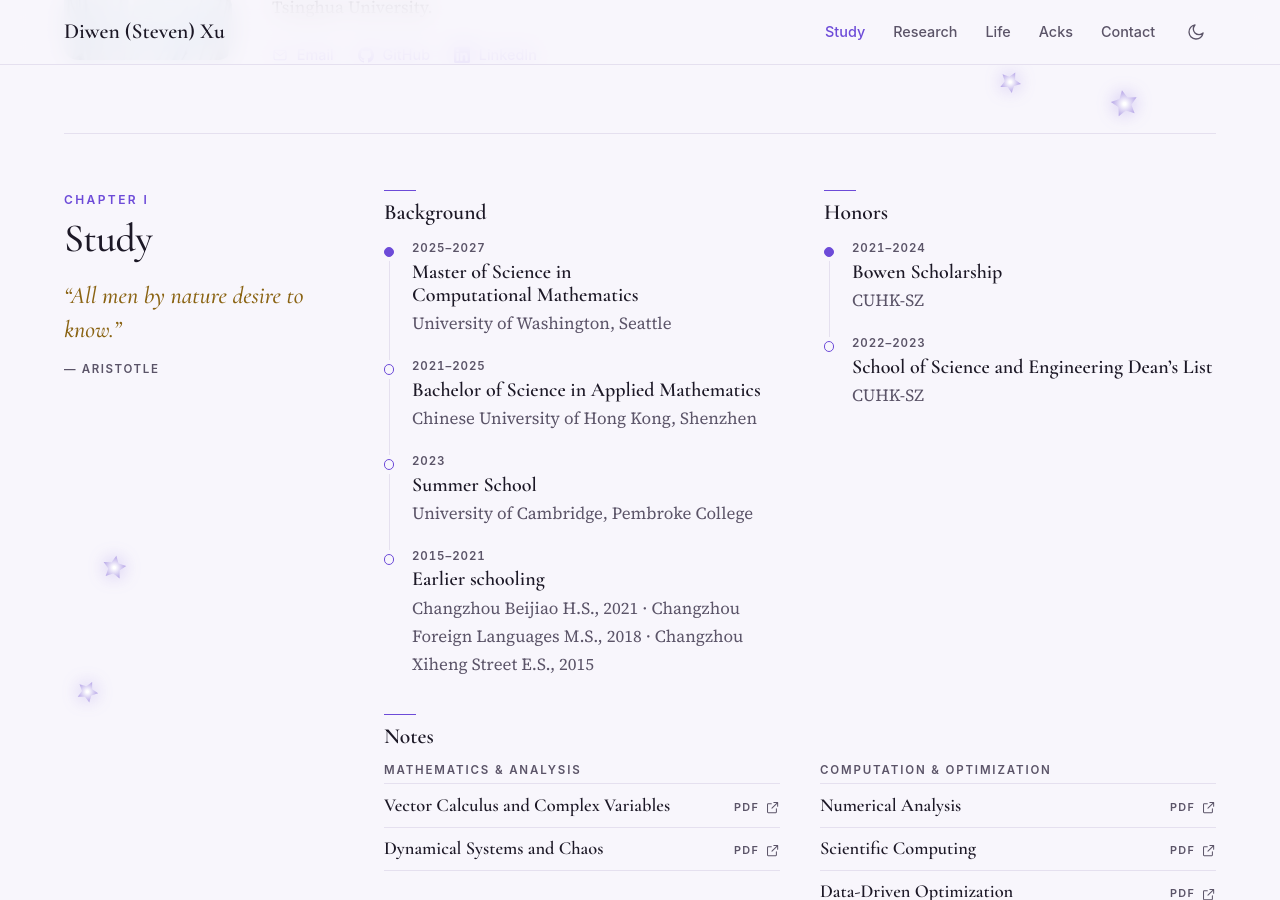
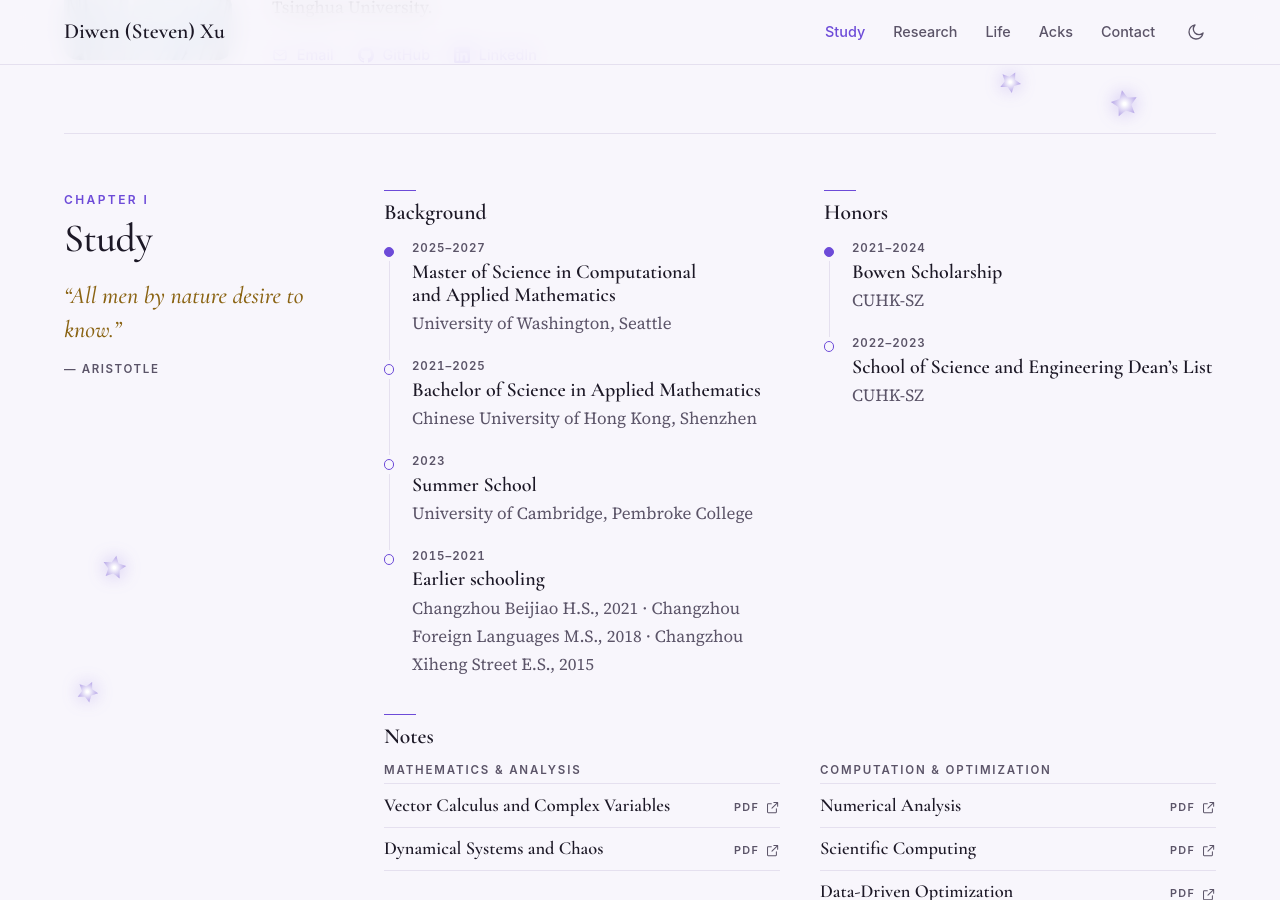
Before and after one commit to RWBY-Aloupeep/RWBY-Aloupeep.github.io, a Jekyll site: the page built from _pages/home.md, in a window 1280 px wide and 900 px high, scrolled down 653 px. Built offline with Jekyll 4.4.1, drawn with Linux system fonts in a browser that asks for light colours.

Commit message:
Restore the original name of the UW master's degree
Co-Authored-By: Claude Opus 5.5 <noreply@anthropic.com>
Claude-Session: https://claude.ai/code/session_01RWL95szsvKZXvbWADWNot8

```diff
--- a/_data/education.yml
+++ b/_data/education.yml
@@ -1,6 +1,6 @@
 # Shown on the Study page, newest first.
 - year: "2025–2027"
-  title: "Master of Science in Computational Mathematics"
+  title: "Master of Science in Computational and Applied Mathematics"
   where: "University of Washington, Seattle"
 
 - year: "2021–2025"
```
